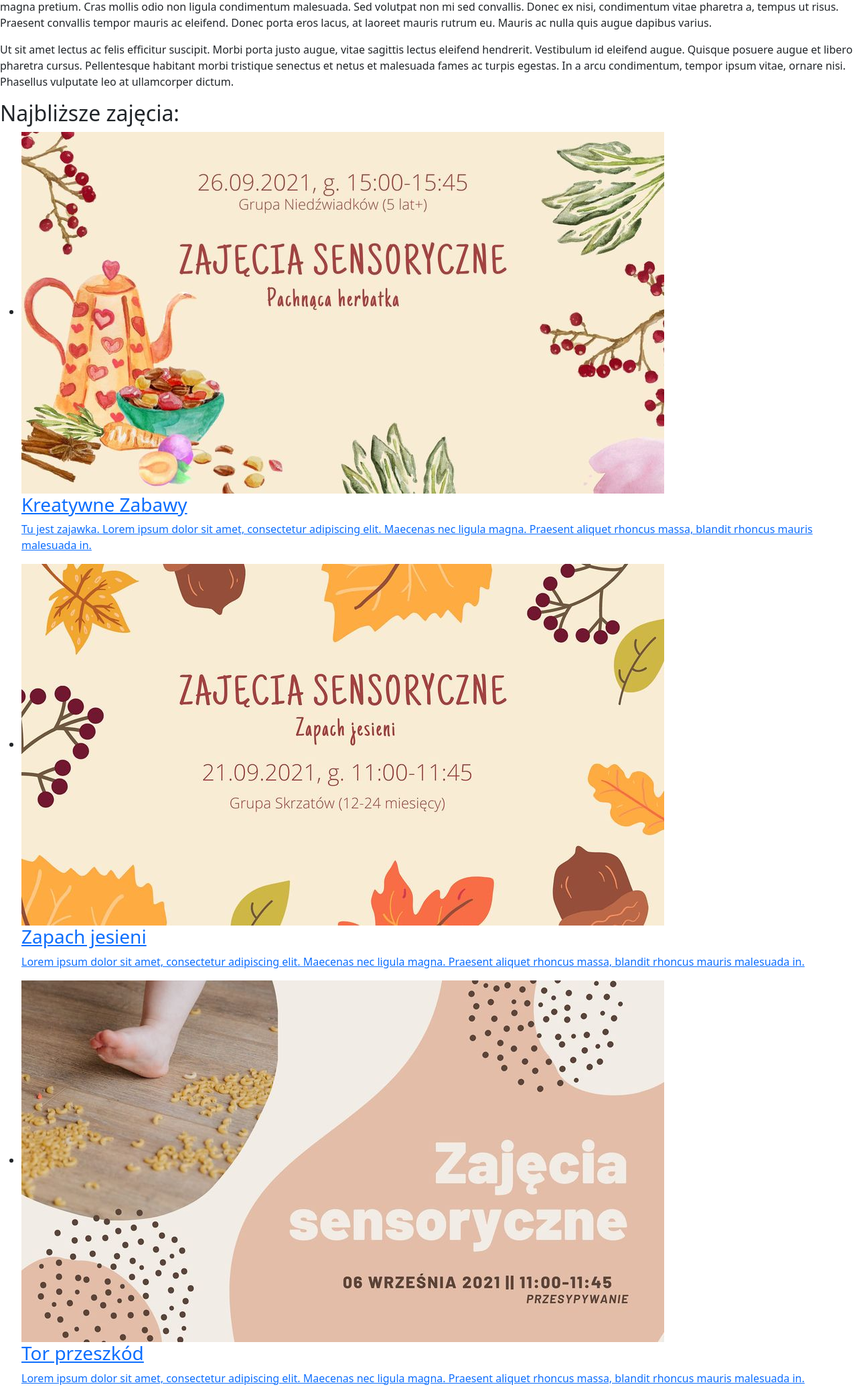
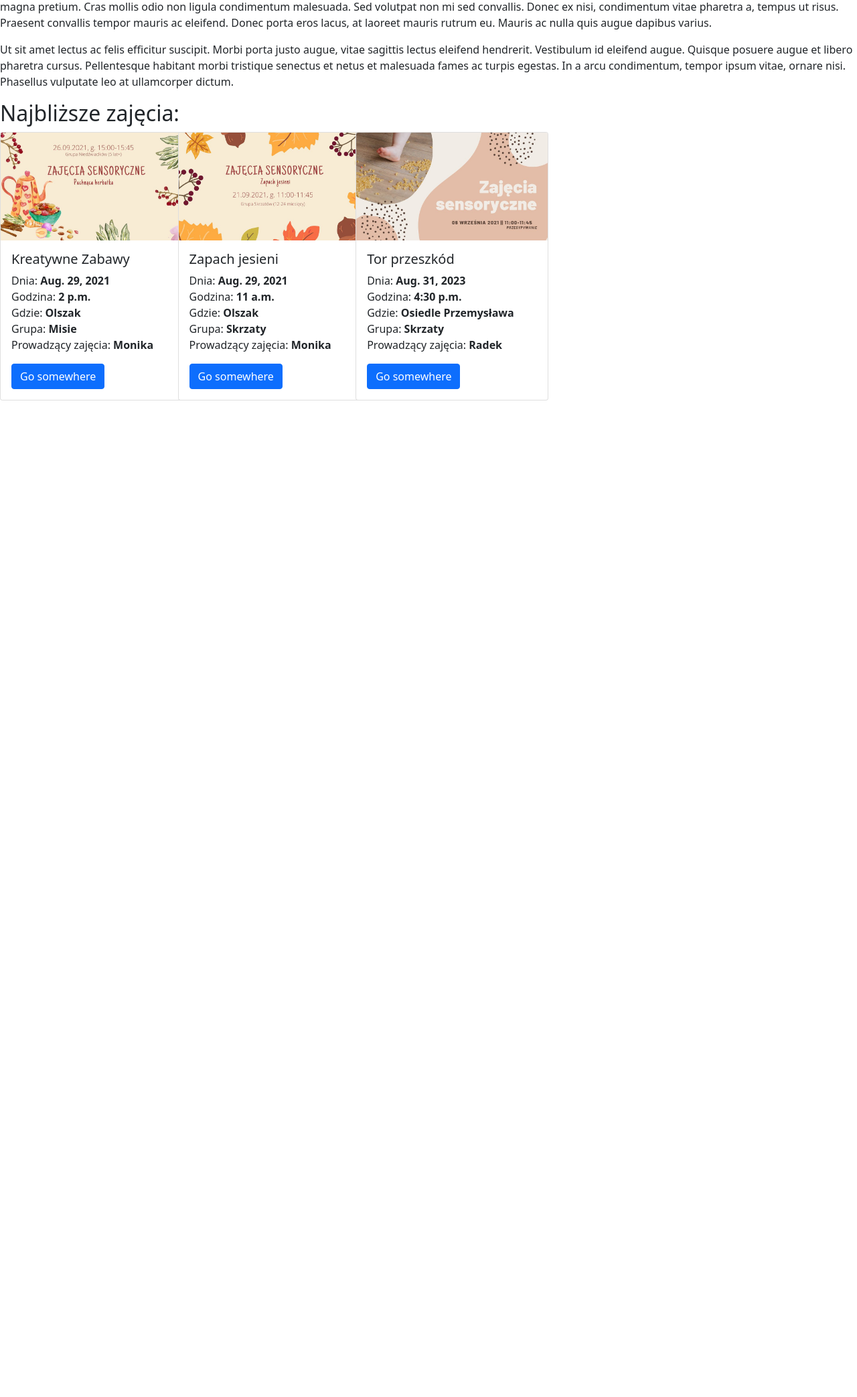
Before and after one commit to RadoslawPiekarski/Kreatywna_Polana, a Django app: page / in a window 1280 px wide. Shown: the part 160-2246 px from the top of the page at 67% size. After the commit the page ends 758 px from the top, so only its background shows below. Run offline with Django 3.2, Linux system fonts and the light colour scheme.

Commit message:
added bootstrap containers

```diff
--- a/events/templates/events/event_detail.html
+++ b/events/templates/events/event_detail.html
@@ -18,7 +18,6 @@
             <p>Godzina: {{ event.time }}</p>
             <p>Gdzie: {{ event.place }}</p>
             <p>Prowadzący zajęcia: {{ event.host }}</p>
-
         </article>
     </section>
 
--- a/events/templates/events/includes/event.html
+++ b/events/templates/events/includes/event.html
@@ -1,13 +1,30 @@
 {% load static %}
 
-<li>
-    <article class="event">
-        <a href="{% url "single-event" event.slug %}">
-            <img src="{% static "events/images/"|add:event.image %}" alt="{{ event.title }}">
-            <div class="event__content">
-                <h3>{{ event.title }}</h3>
-                <p> {{ event.excerpt }} </p>
-            </div>
-        </a>
-    </article>
-</li>
+{#<li>#}
+{#    <article class="event">#}
+{#        <a href="{% url "single-event" event.slug %}">#}
+{#            <img src="{% static "events/images/"|add:event.image %}" alt="{{ event.title }}">#}
+{#            <div class="event__content">#}
+{#                <h3>{{ event.title }}</h3>#}
+{#                <p> {{ event.excerpt }} </p>#}
+{#            </div>#}
+{#        </a>#}
+{#    </article>#}
+{#</li>#}
+
+<div class="col">
+<div class="card" style="width: 18rem;">
+  <img src="{% static "events/images/"|add:event.image %}" class="card-img-top" alt="...">
+  <div class="card-body">
+    <h5 class="card-title"> {{ event.title }}</h5>
+    <p class="card-text">
+        Dnia: <strong>{{ event.date }}</strong> <br>
+        Godzina: <strong>{{ event.time }}</strong> <br>
+        Gdzie: <strong>{{ event.place }}</strong> <br>
+        Grupa: <strong>{{ event.group }}</strong> <br>
+        Prowadzący zajęcia: <strong>{{ event.host }}</strong> <br>
+    </p>
+    <a href="#" class="btn btn-primary">Go somewhere</a>
+  </div>
+</div>
+</div>
--- a/events/templates/events/index.html
+++ b/events/templates/events/index.html
@@ -30,11 +30,12 @@
 
     <section id="next-events">
         <h2>Najbliższe zajęcia:</h2>
-        <ul>
+        <div class="row row-cols-1 row-cols-md-5 g-5">
+
             {% for event in events %}
                 {% include "events/includes/event.html" %}
             {% endfor %}
-        </ul>
+        </div>
     </section>
 
 
```
